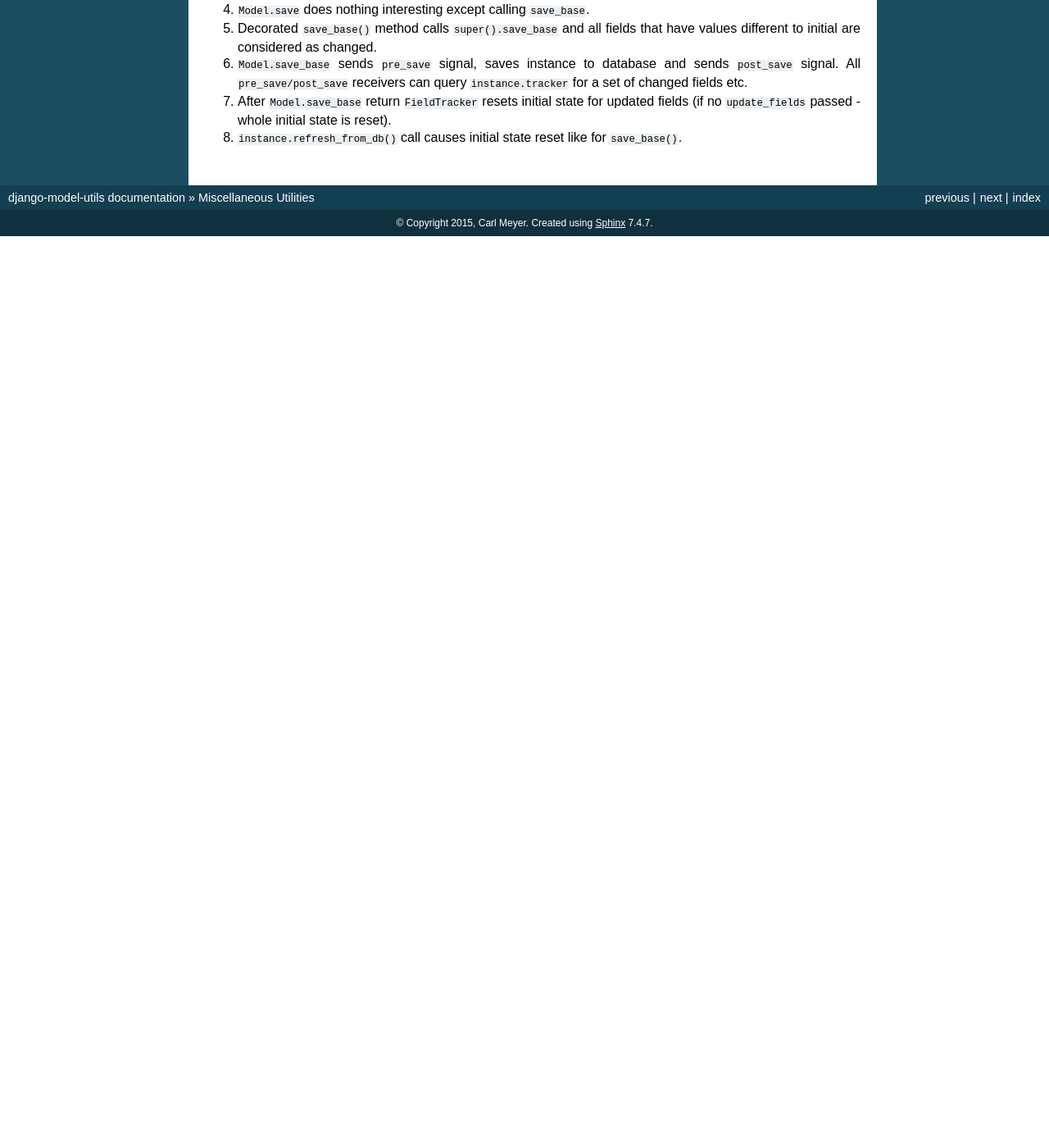
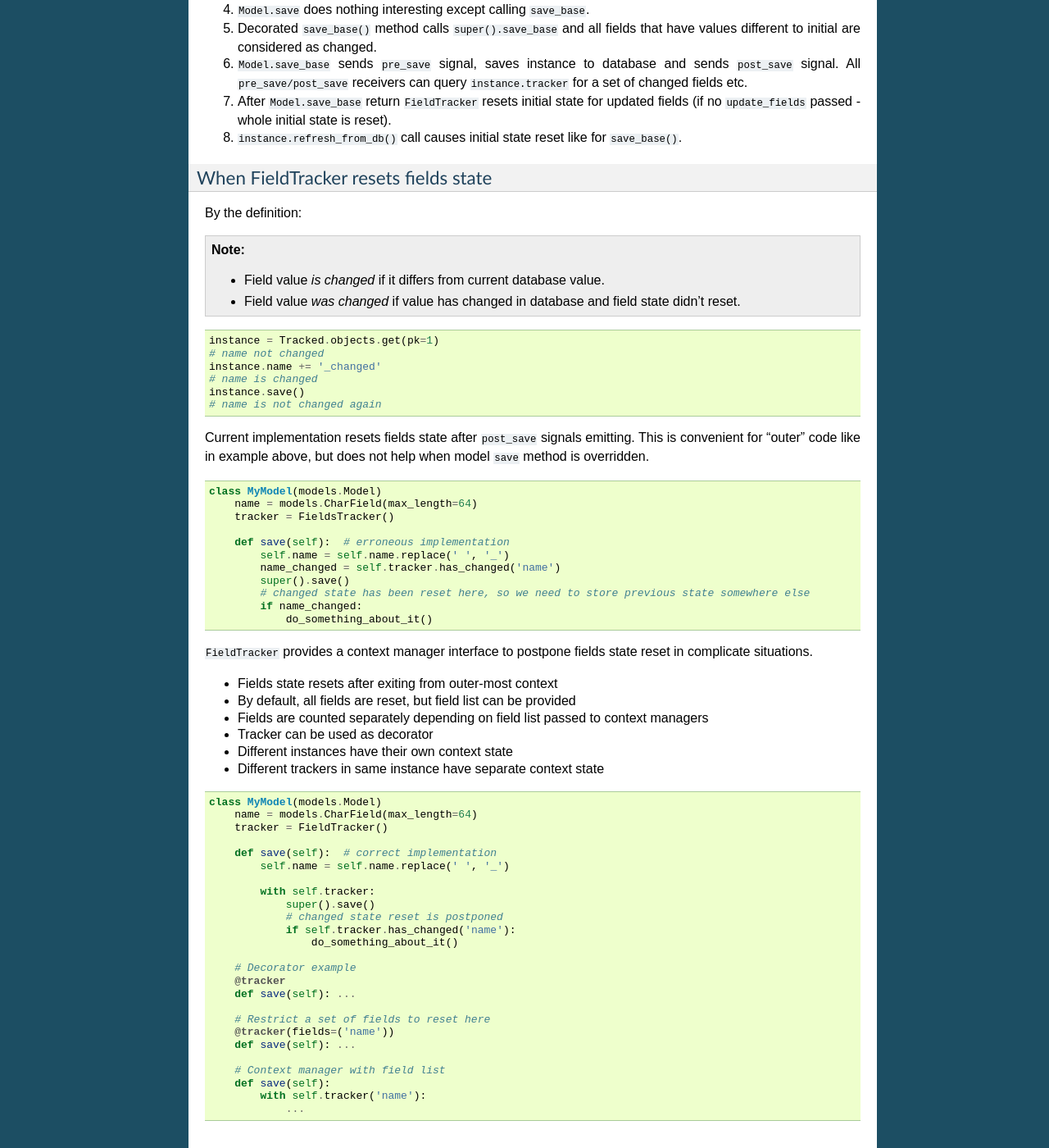
Before and after one commit to jazzband/django-model-utils, a Sphinx documentation site: the page built from docs/utilities.rst, in a window 1280 px wide and 1400 px high, scrolled down 4801 px. Shown: the whole window at 82% size. Built offline with Sphinx 7.4.7, drawn with Linux system fonts in a browser that asks for light colours; before the commit the page ends 5089 px from its top, so only the background shows below that; some of the changed text lies outside the part shown.

Commit message:
#491 Context manager for resetting fields (#494)
* Add tracker context manager and decorator

* Handle auto-field warning in tests

* Use tracker context in monkey-patched methods

* Test delaying set_saved_fields call with context manager

* Docs for tracker context

* Describe FieldsContext context manager in changes

* Fix unused import

* #494 add breaking changes note on 4.1.1 release for #404

* #494 fix typo

* #494 add docstring for FieldsContext

* #494 move breaking changes from 4.1.1 to 4.1.0

* #494 fix typo and add some more docstrings

```diff
--- a/docs/utilities.rst
+++ b/docs/utilities.rst
@@ -345,3 +345,75 @@
    reset).
 8. ``instance.refresh_from_db()`` call causes initial state reset like for
    ``save_base()``.
+
+When FieldTracker resets fields state
+-------------------------------------
+
+By the definition:
+
+.. NOTE::
+    * Field value *is changed* if it differs from current database value.
+    * Field value *was changed* if value has changed in database and field state didn't reset.
+
+.. code-block:: python
+
+    instance = Tracked.objects.get(pk=1)
+    # name not changed
+    instance.name += '_changed'
+    # name is changed
+    instance.save()
+    # name is not changed again
+
+Current implementation resets fields state after ``post_save`` signals emitting. This is convenient for "outer" code
+like in example above, but does not help when model ``save`` method is overridden.
+
+.. code-block:: python
+
+    class MyModel(models.Model)
+        name = models.CharField(max_length=64)
+        tracker = FieldsTracker()
+
+        def save(self):  # erroneous implementation
+            self.name = self.name.replace(' ', '_')
+            name_changed = self.tracker.has_changed('name')
+            super().save()
+            # changed state has been reset here, so we need to store previous state somewhere else
+            if name_changed:
+                do_something_about_it()
+
+``FieldTracker`` provides a context manager interface to postpone fields state reset in complicate situations.
+
+* Fields state resets after exiting from outer-most context
+* By default, all fields are reset, but field list can be provided
+* Fields are counted separately depending on field list passed to context managers
+* Tracker can be used as decorator
+* Different instances have their own context state
+* Different trackers in same instance have separate context state
+
+.. code-block:: python
+
+    class MyModel(models.Model)
+        name = models.CharField(max_length=64)
+        tracker = FieldTracker()
+
+        def save(self):  # correct implementation
+            self.name = self.name.replace(' ', '_')
+
+            with self.tracker:
+                super().save()
+                # changed state reset is postponed
+                if self.tracker.has_changed('name'):
+                    do_something_about_it()
+
+        # Decorator example
+        @tracker
+        def save(self): ...
+
+        # Restrict a set of fields to reset here
+        @tracker(fields=('name'))
+        def save(self): ...
+
+        # Context manager with field list
+        def save(self):
+            with self.tracker('name'):
+                ...
```
Also changed, not shown: CHANGES.rst (+13 -3 lines), 3 other files.
